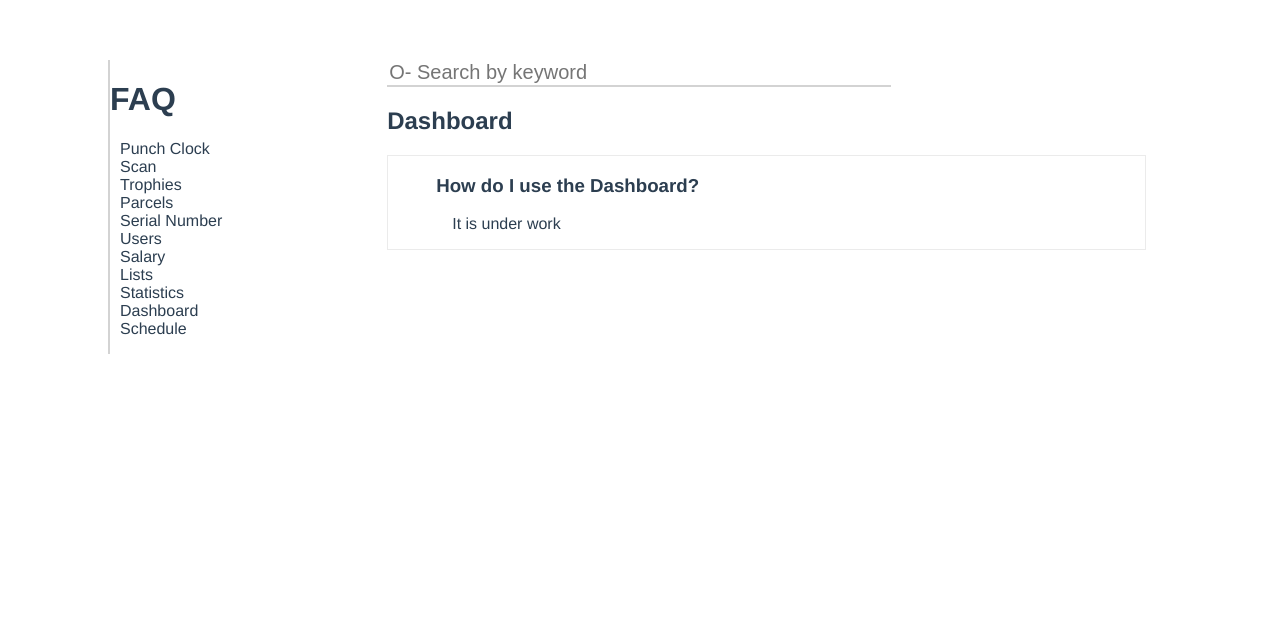
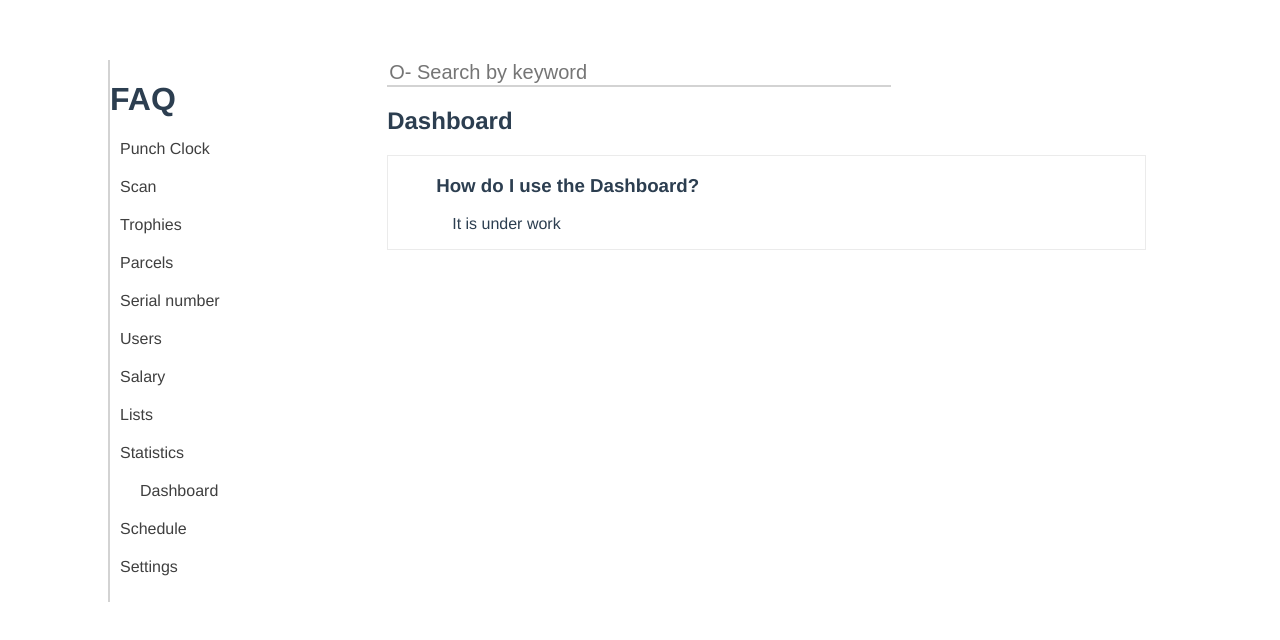
Before and after one commit to Mr-Jabberwock/FAQ, a Vue app: page /categories/Dashboard in a window 1280 px wide. Shown: the top 640 px of the page. Built offline with nearby package versions, Linux system fonts and the light colour scheme.

Commit message:
changes
changes

```diff
--- a/src/assets/categories.json
+++ b/src/assets/categories.json
@@ -43,6 +43,10 @@
         {
             "id": 11,
             "name":"Schedule"
+        },
+        {
+            "id": 12,
+            "name":"Settings"
         }
 
     ]
--- a/src/components/NavigationBar.vue
+++ b/src/components/NavigationBar.vue
@@ -6,13 +6,15 @@
    </div>
     <div>
     <ul class="subject_list">
-       <li v-for="category in categories"
-       :key="category.id"> {{category.name}}</li>
-         <!-- <li class="subject_list__item" :class="{active: isActive('Punch Clock')}">
-            <a class="subject_list__item-link"
+       <!-- <li class="subject_list__item" v-for="category in categories"
+       :key="category.id"> {{category.name}}</li> -->
+         <li class="subject_list__item" :class="{active: isActive('Punch Clock')}"
+         @click="goToCategory('Punch+Clock')">
+            <!-- <a class="subject_list__item-link"
             @click="setActive('Punch Clock')"
             href="/categories/Punch+Clock">Punch clock
-            </a>
+            </a> -->
+            Punch Clock
          </li>
          <li class="subject_list__item" :class="{active: isActive('Scan')}">
             <a class="subject_list__item-link"
@@ -79,7 +81,7 @@
             @click="setActive('Settings')"
             href="/categories/Settings">Settings
             </a>
-         </li> -->
+         </li>
     </ul>
     </div>
    </div>
@@ -103,6 +105,7 @@ export default {
             this.$router.push("/");
       },
       goToCategory(category) {
+         this.componentKey++;
          this.$router.push("/categories/" + category);
       },
       isActive(menuItem) {
```
